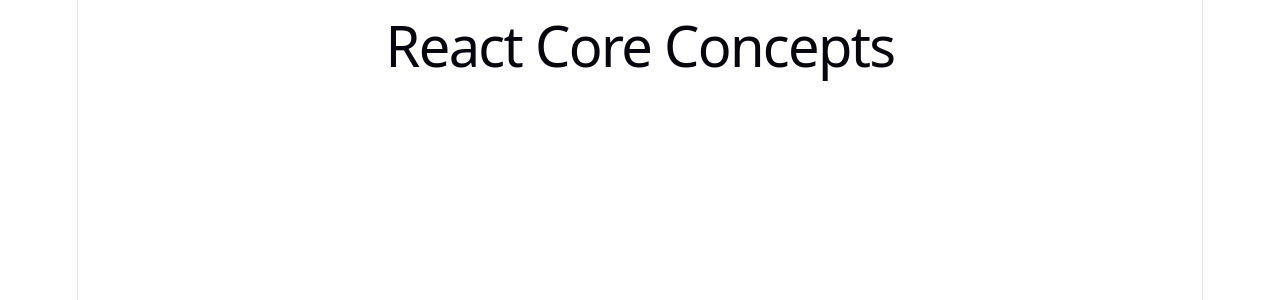
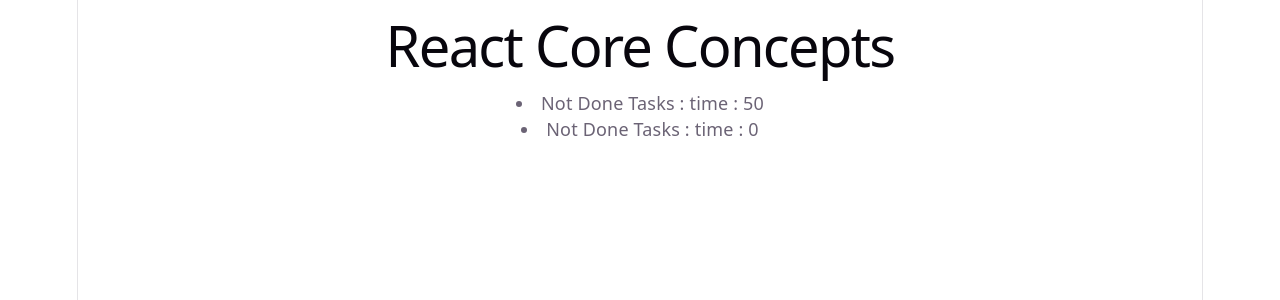
Before and after one commit to limon4reza000/explore-core-react, a React (Vite) app: page / in a window 1280 px wide. Shown: the top 300 px of the page. Built offline with nearby package versions, Linux system fonts and the light colour scheme.

Commit message:
conditional rendering with OR operator

```diff
--- a/src/Todo.jsx
+++ b/src/Todo.jsx
@@ -11,13 +11,23 @@
 //     return <li>Not done: {food}</li>
 // }
 
-
+//conditional rendering with Ternary operator
 // export default function ToDo({ task, isDone, time = 0}) {
 //     return isDone ?
 //         <li>Done : {task} time : {time} </li>
 //         : <li>Not done : {task} time : {time} </li>
 // }
 
+
+
+//conditional rendering with AND operator
+
+// export default function ToDo({ task, isDone, time = 0}) {
+//     return isDone && <li>Done Tasks : {task} time : {time}</li>
+// }
+
+
+//conditional rendering with OR operator
 export default function ToDo({ task, isDone, time = 0}) {
-    return isDone && <li>Done Tasks : {task} time : {time}</li>
+    return isDone || <li>Not Done Tasks : {task} time : {time}</li>
 }
```
